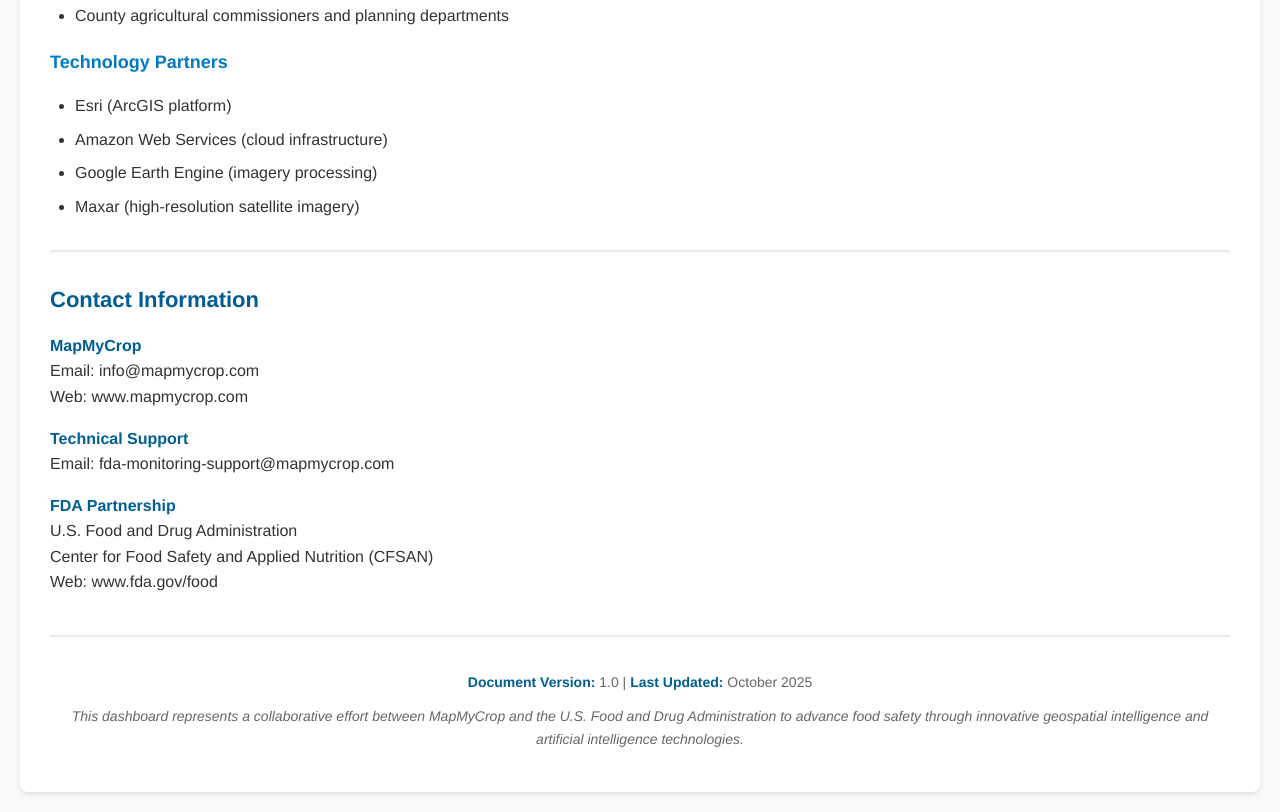
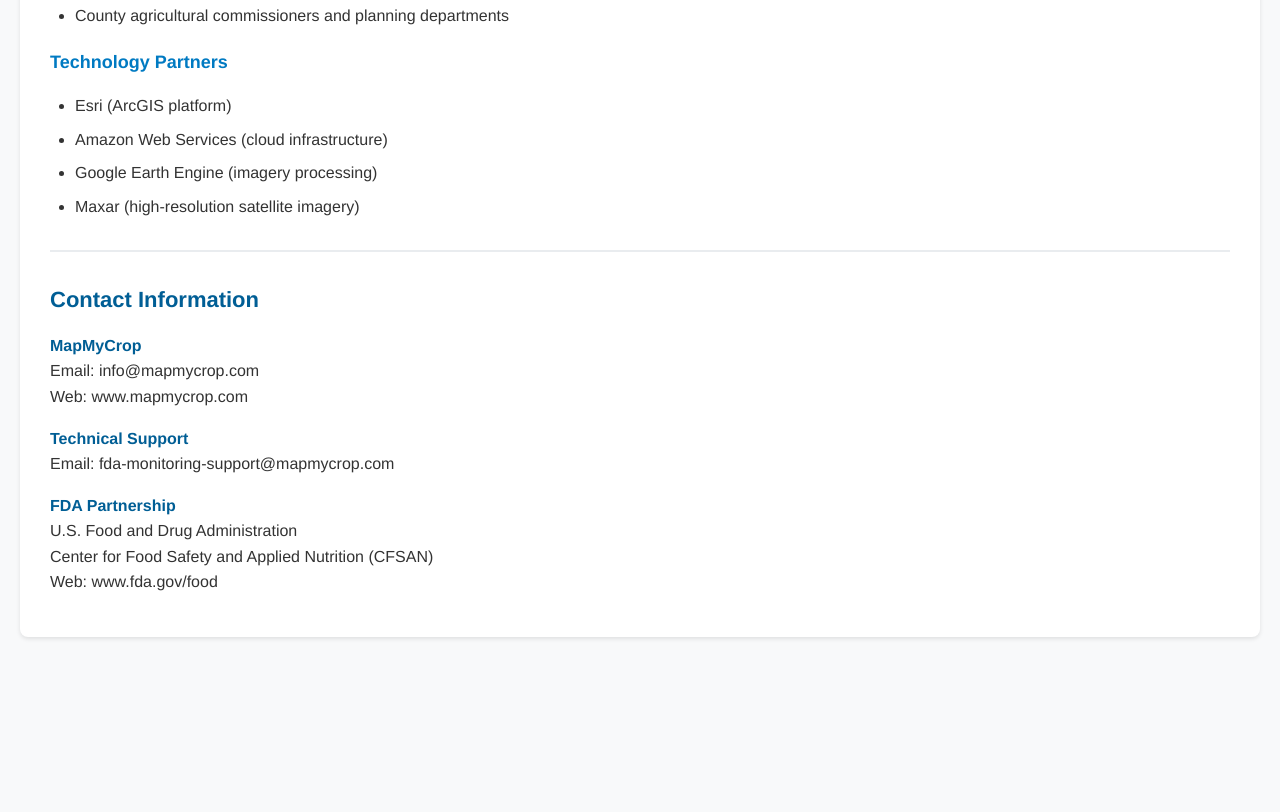
Before and after one commit to Map-My-Crop-Platform/export-widget, a plain HTML site: page arcgis_about_section.html in a window 1280 px wide. Shown: the part 10252-11064 px from the top of the page. After the commit the page ends 10909 px from the top, so only its background shows below. Drawn offline with Linux system fonts and the light colour scheme.

Commit message:
Update arcgis_about_section.html

```diff
--- a/arcgis_about_section.html
+++ b/arcgis_about_section.html
@@ -616,11 +616,6 @@
         U.S. Food and Drug Administration<br>
         Center for Food Safety and Applied Nutrition (CFSAN)<br>
         Web: www.fda.gov/food</p>
-
-        <div style="margin-top: 40px; padding-top: 20px; border-top: 2px solid #e9ecef; text-align: center; color: #666; font-size: 14px;">
-            <p><strong>Document Version:</strong> 1.0 | <strong>Last Updated:</strong> October 2025</p>
-            <p style="font-style: italic; margin-top: 10px;">This dashboard represents a collaborative effort between MapMyCrop and the U.S. Food and Drug Administration to advance food safety through innovative geospatial intelligence and artificial intelligence technologies.</p>
-        </div>
     </div>
 </body>
 </html>
```
